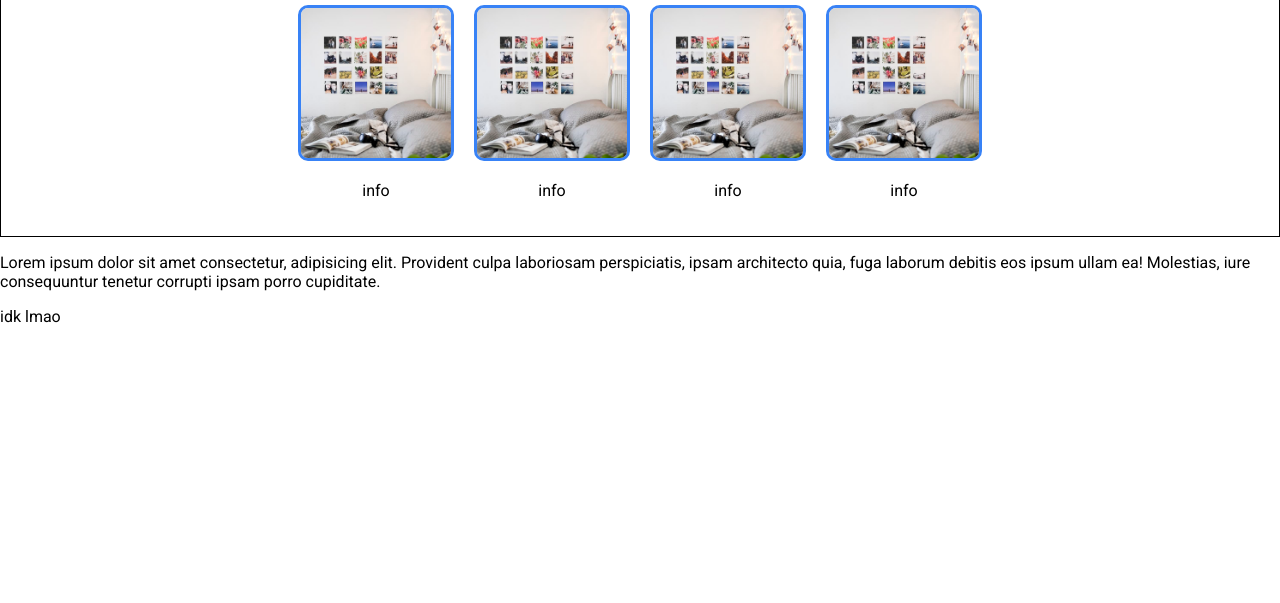
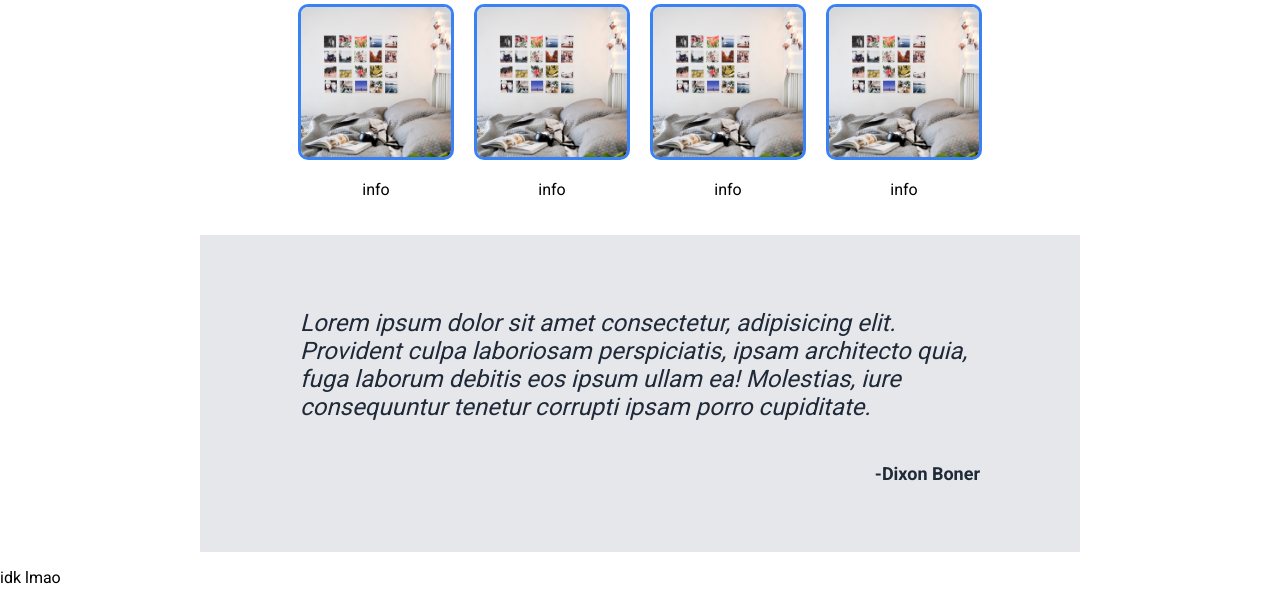
Before and after one commit to altchessare/First-Website, a plain HTML site: page index.html in a window 1280 px wide. Shown: the part 554-1157 px from the top of the page. Before the commit the page ends 896 px from the top, so only its background shows below. Drawn offline with Linux system fonts and the light colour scheme.

Commit message:
Finished the quote section

```diff
--- a/index.html
+++ b/index.html
@@ -69,7 +69,12 @@
     </div>
     <div class="quote">
         <div class="quotecontent">
-            <p>Lorem ipsum dolor sit amet consectetur, adipisicing elit. Provident culpa laboriosam perspiciatis, ipsam architecto quia, fuga laborum debitis eos ipsum ullam ea! Molestias, iure consequuntur tenetur corrupti ipsam porro cupiditate.</p>
+            <div class="quoteitself">
+                <p>Lorem ipsum dolor sit amet consectetur, adipisicing elit. Provident culpa laboriosam perspiciatis, ipsam architecto quia, fuga laborum debitis eos ipsum ullam ea! Molestias, iure consequuntur tenetur corrupti ipsam porro cupiditate.</p>
+            </div>
+            <div class="quoteauthor">
+                <p>-Dixon Boner</p>
+            </div>
         </div>
     </div>
     <div class="footer">
--- a/style.css
+++ b/style.css
@@ -104,7 +104,6 @@ button{
 
 .midsection{
     display: flex;
-    border: 1px solid black;
     padding: 20px 0px;
     justify-content: center;
     align-items: center;
@@ -130,3 +129,35 @@ button{
 .midsecheader, .midsectionimg{
     text-align: center;
 }
+
+/*Below is the quote */
+
+.quote{
+    display: flex;
+    flex-direction: column;
+    justify-content: center;
+    align-items: center;
+    padding: 50px 0px;
+    background-color: #E5E7EB;
+    color: #1f2937;
+    margin: 0 200px;
+}
+
+.quotecontent{
+    display: flex;
+    flex-direction: column;
+    padding: 0 100px;
+    margin: 0;
+}
+
+.quoteitself{
+    font: italic 24px 'Roboto', sans-serif;
+}
+
+.quoteauthor{
+    margin: 0;
+    padding: 0;
+    align-self: flex-end;
+    font-size: 18px;
+    font-weight: bolder;
+}
```
